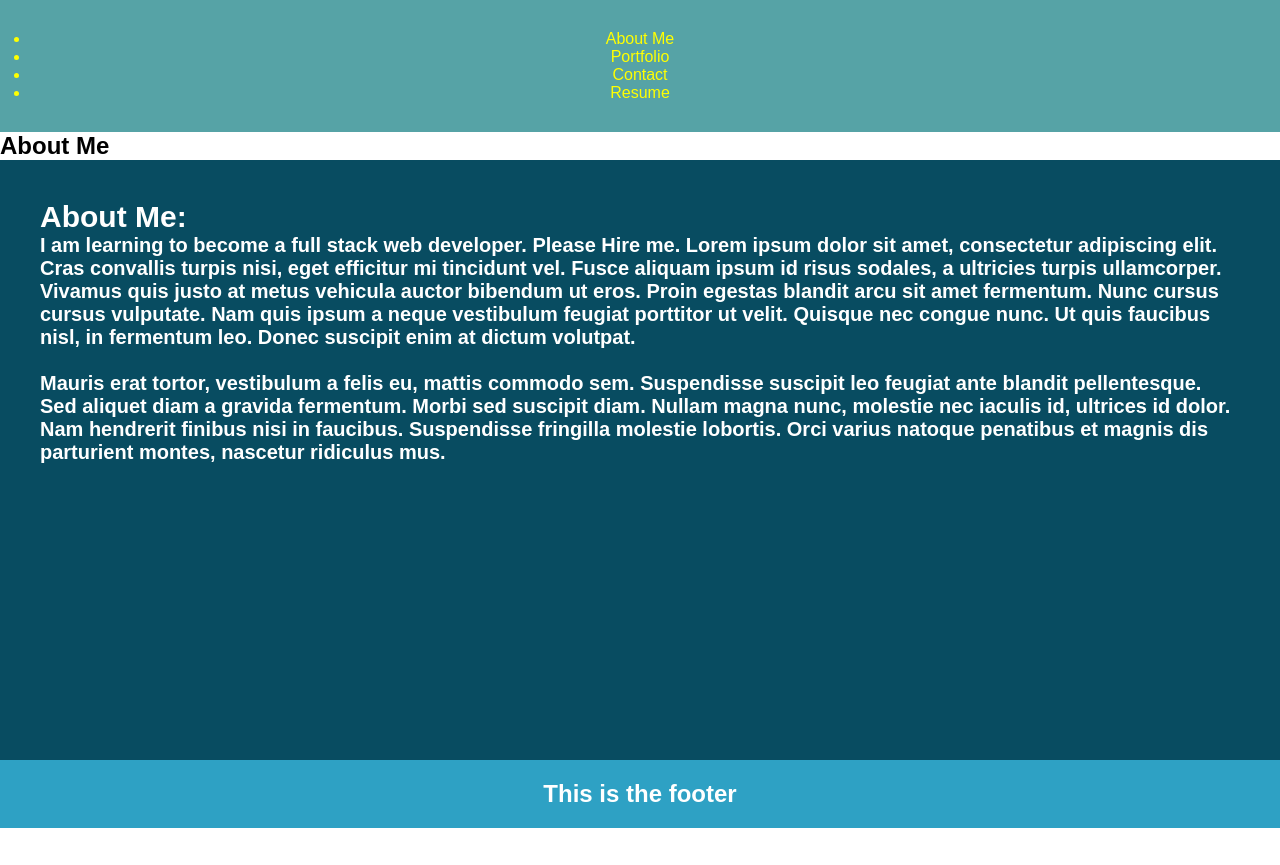
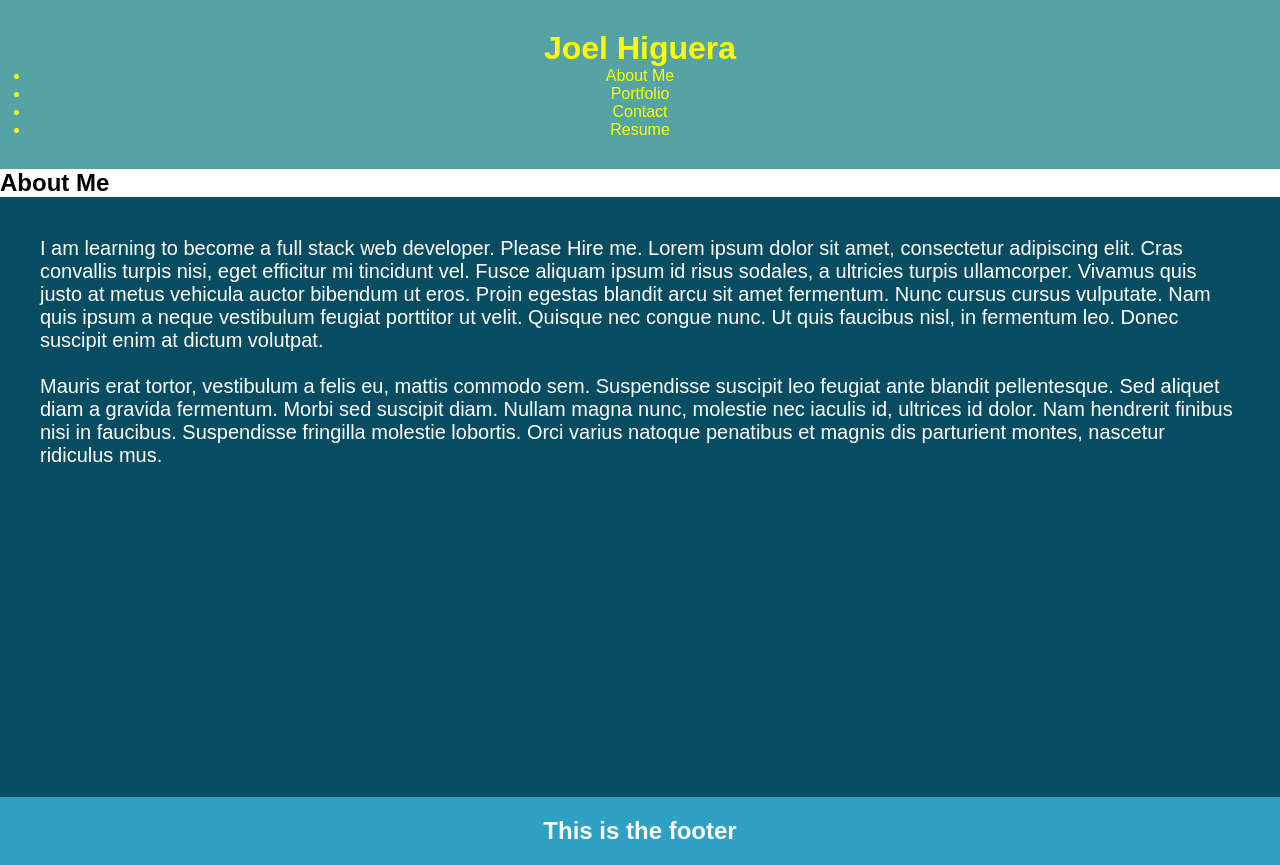
Before and after one commit to Joelhiguera/gh-actions-demo, a React (Create React App) app in the folder Desktop/repos/week20-React-Portfolio/react-portfolio/: page / in a window 1280 px wide. Before the commit the page ends 828 px from the top, so only its background shows below. Built offline with nearby package versions, Linux system fonts and the light colour scheme.

Commit message:
add css to navbar li

```diff
--- a/Desktop/repos/week20-React-Portfolio/react-portfolio/src/components/Aboutme.js
+++ b/Desktop/repos/week20-React-Portfolio/react-portfolio/src/components/Aboutme.js
@@ -2,7 +2,7 @@
 const Aboutme = () => {
   return (
     <div className="aboutMe">
-      <h2>About Me:</h2>
+
       <p>I am learning to become a full stack web developer. Please Hire me. Lorem ipsum dolor sit amet, consectetur adipiscing elit. Cras convallis turpis nisi, eget efficitur mi tincidunt vel. Fusce aliquam ipsum id risus sodales, a ultricies turpis ullamcorper. Vivamus quis justo at metus vehicula auctor bibendum ut eros. Proin egestas blandit arcu sit amet fermentum. Nunc cursus cursus vulputate. Nam quis ipsum a neque vestibulum feugiat porttitor ut velit. Quisque nec congue nunc. Ut quis faucibus nisl, in fermentum leo. Donec suscipit enim at dictum volutpat.</p><br></br>
 
       <p>Mauris erat tortor, vestibulum a felis eu, mattis commodo sem. Suspendisse suscipit leo feugiat ante blandit pellentesque. Sed aliquet diam a gravida fermentum. Morbi sed suscipit diam. Nullam magna nunc, molestie nec iaculis id, ultrices id dolor. Nam hendrerit finibus nisi in faucibus. Suspendisse fringilla molestie lobortis. Orci varius natoque penatibus et magnis dis parturient montes, nascetur ridiculus mus.</p>
--- a/Desktop/repos/week20-React-Portfolio/react-portfolio/src/components/Header.js
+++ b/Desktop/repos/week20-React-Portfolio/react-portfolio/src/components/Header.js
@@ -1,8 +1,9 @@
-// import React from 'react';
-// import { Link } from 'react-router-dom';
+import React from 'react';
+
 const Header = (props) => {
   return (
     <header>
+      <h1>Joel Higuera</h1>
       {props.children}
     </header>
   )
--- a/Desktop/repos/week20-React-Portfolio/react-portfolio/src/components/Navigator.js
+++ b/Desktop/repos/week20-React-Portfolio/react-portfolio/src/components/Navigator.js
@@ -4,7 +4,7 @@ const Navigator = (props) => {
   const { pages = [], setCurrentPage, currentPage } = props
   return (
     <nav>
-      <ul>
+      <ul className='navList'>
         {pages.map(page  => (
         <li className={`${currentPage.name === page.name && 'active'} `} key={page.name}><span onClick={() => setCurrentPage(page)}>{page.name}</span></li>
         ))}
--- a/Desktop/repos/week20-React-Portfolio/react-portfolio/src/components/Page.js
+++ b/Desktop/repos/week20-React-Portfolio/react-portfolio/src/components/Page.js
@@ -22,12 +22,14 @@ const Page = ({currentPage}) => {
   }
   return (
     <>
-      <h2>
+      <h2 className='navigator'>
         {currentPage.name}
+      </h2>
+      <div className='pageBody'>
         <Content>
           {renderPage()}
         </Content>
-      </h2>
+      </div>
     </>
   )
 }
```
